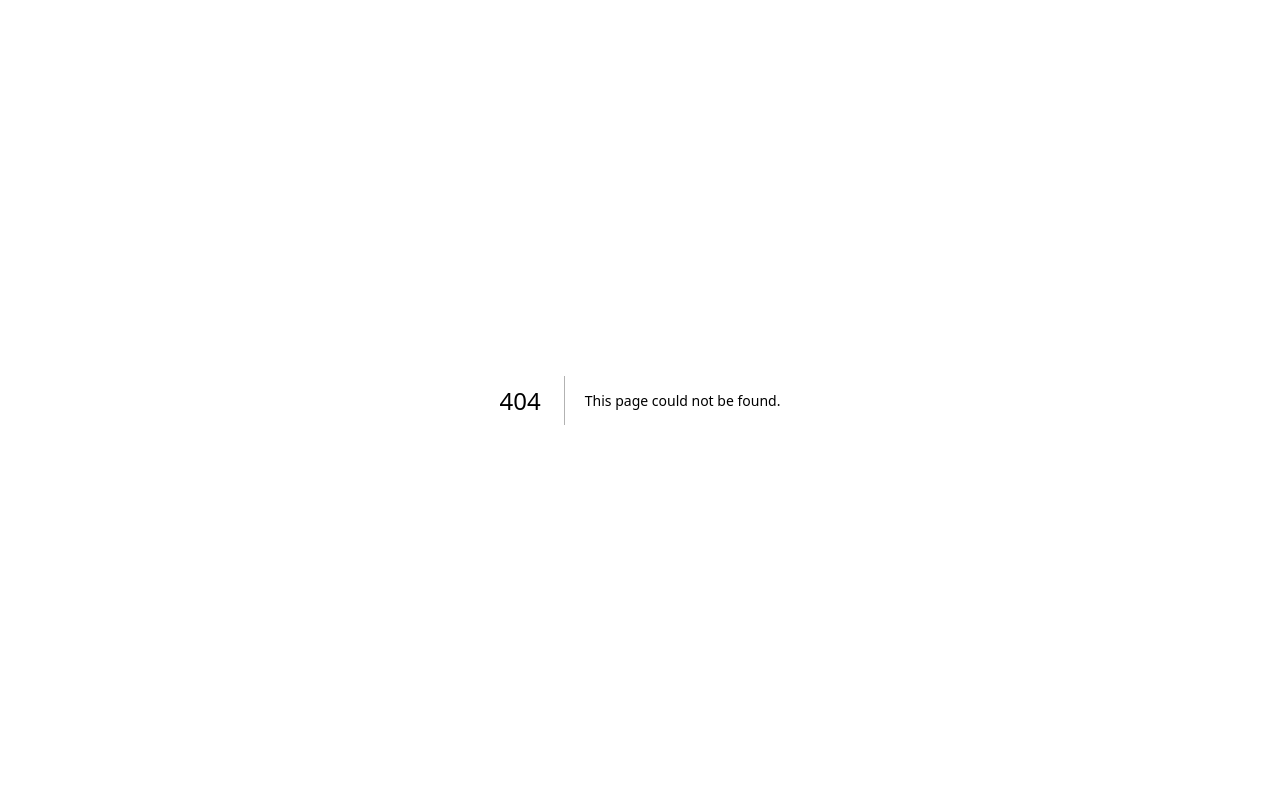
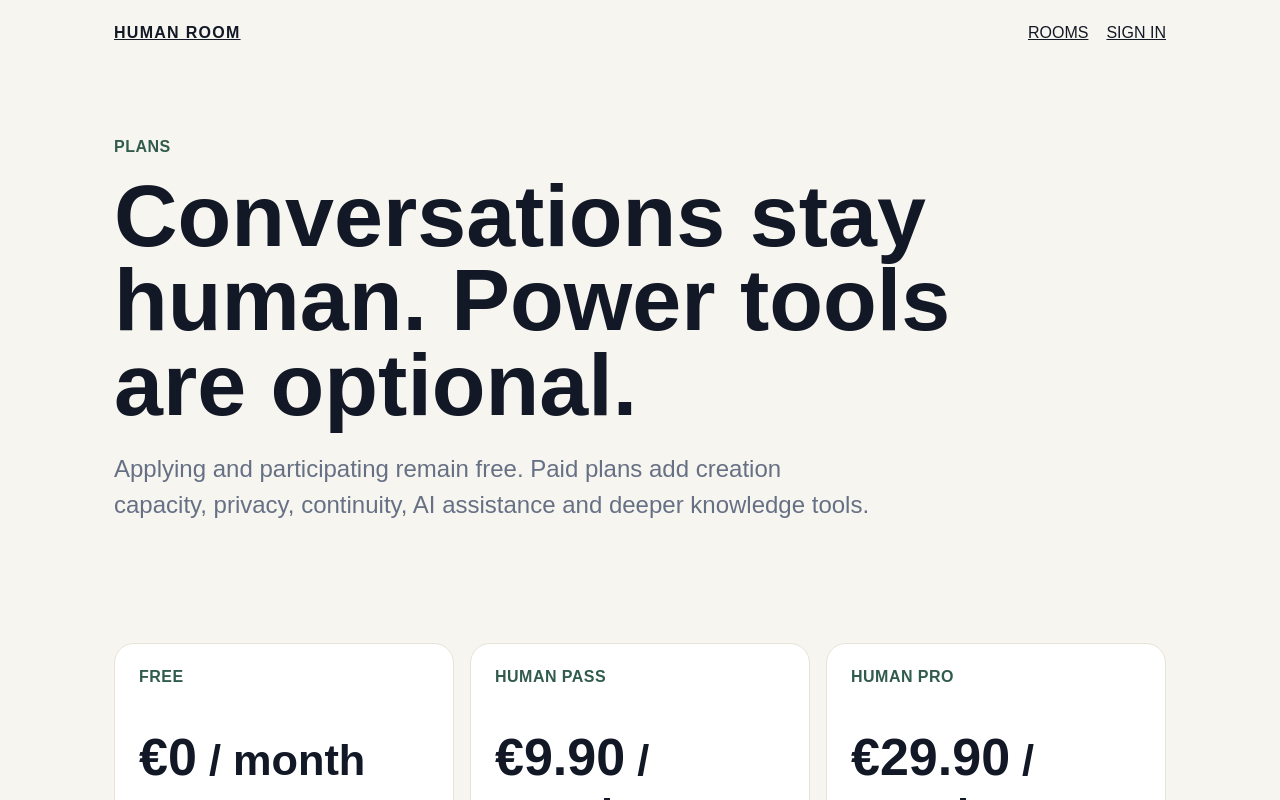
Before and after one commit to lucianodeev/human-room, a Next.js app: page /plans in a window 1280 px wide. Before the commit this address had no page. Shown: the top 800 px of the page. Built offline with nearby package versions, Linux system fonts and the light colour scheme.

Commit message:
feat: add Human Room subscription plans page

```diff
--- /dev/null
+++ b/src/app/plans/page.tsx
@@ -0,0 +1,7 @@
+import Link from "next/link";
+const plans=[
+ {name:"FREE",price:"€0",annual:"Forever",desc:"Experience Human Room for real.",features:["Apply to open rooms","Participate when selected","1 Human Room / month","Basic Human Brief"],cta:"CREATE FREE ACCOUNT",href:"/signup"},
+ {name:"HUMAN PASS",price:"€9.90",annual:"€99 / year",desc:"For people who want to go deeper.",features:["5 Human Rooms / month","Private rooms","AI question & perspective tools","Advanced Human Brief + PDF","Human Journey","Personal analytics"],cta:"CHOOSE HUMAN PASS",href:"/signup?plan=human_pass"},
+ {name:"HUMAN PRO",price:"€29.90",annual:"€299 / year",desc:"For professionals who run conversations repeatedly.",features:["Unlimited rooms*","Everything in Human Pass","Advanced analytics","Professional workflows","Team tools","Structured exports"],cta:"CHOOSE HUMAN PRO",href:"/signup?plan=human_pro"}
+];
+export default function Plans(){return <main className="wrap"><nav className="nav"><Link className="brand" href="/">HUMAN ROOM</Link><div className="navlinks"><Link href="/rooms">ROOMS</Link><Link href="/login">SIGN IN</Link></div></nav><section className="hero"><div className="eyebrow">PLANS</div><h1>Conversations stay human. Power tools are optional.</h1><p>Applying and participating remain free. Paid plans add creation capacity, privacy, continuity, AI assistance and deeper knowledge tools.</p></section><section className="grid">{plans.map(p=><article className="card" key={p.name}><div className="eyebrow">{p.name}</div><h2>{p.price}<small> / month</small></h2><p><strong>{p.annual}</strong></p><p>{p.desc}</p><ul>{p.features.map(f=><li key={f}>{f}</li>)}</ul><Link className="cta" href={p.href}>{p.cta}</Link></article>)}</section><section className="card highlight"><div className="eyebrow">CORE PROMISE</div><h2>You never pay just to meet people.</h2><p>Human Room charges for creating more rooms, organizing knowledge and advanced tools—not for basic human participation.</p></section><p className="footer">*Fair-use and anti-spam limits apply. Checkout will only be enabled after payment flow and subscription synchronization pass production QA.</p></main>}
```
